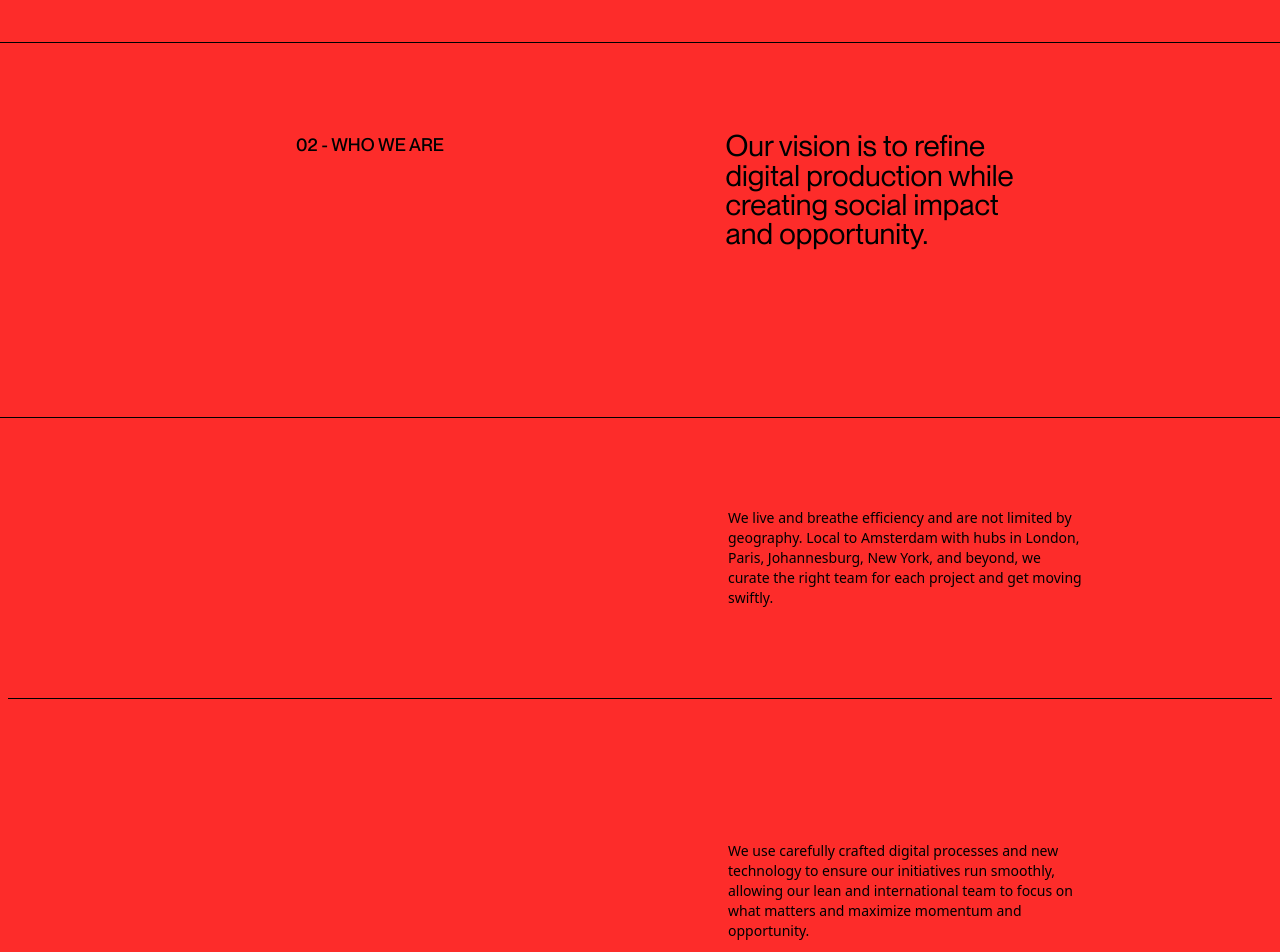
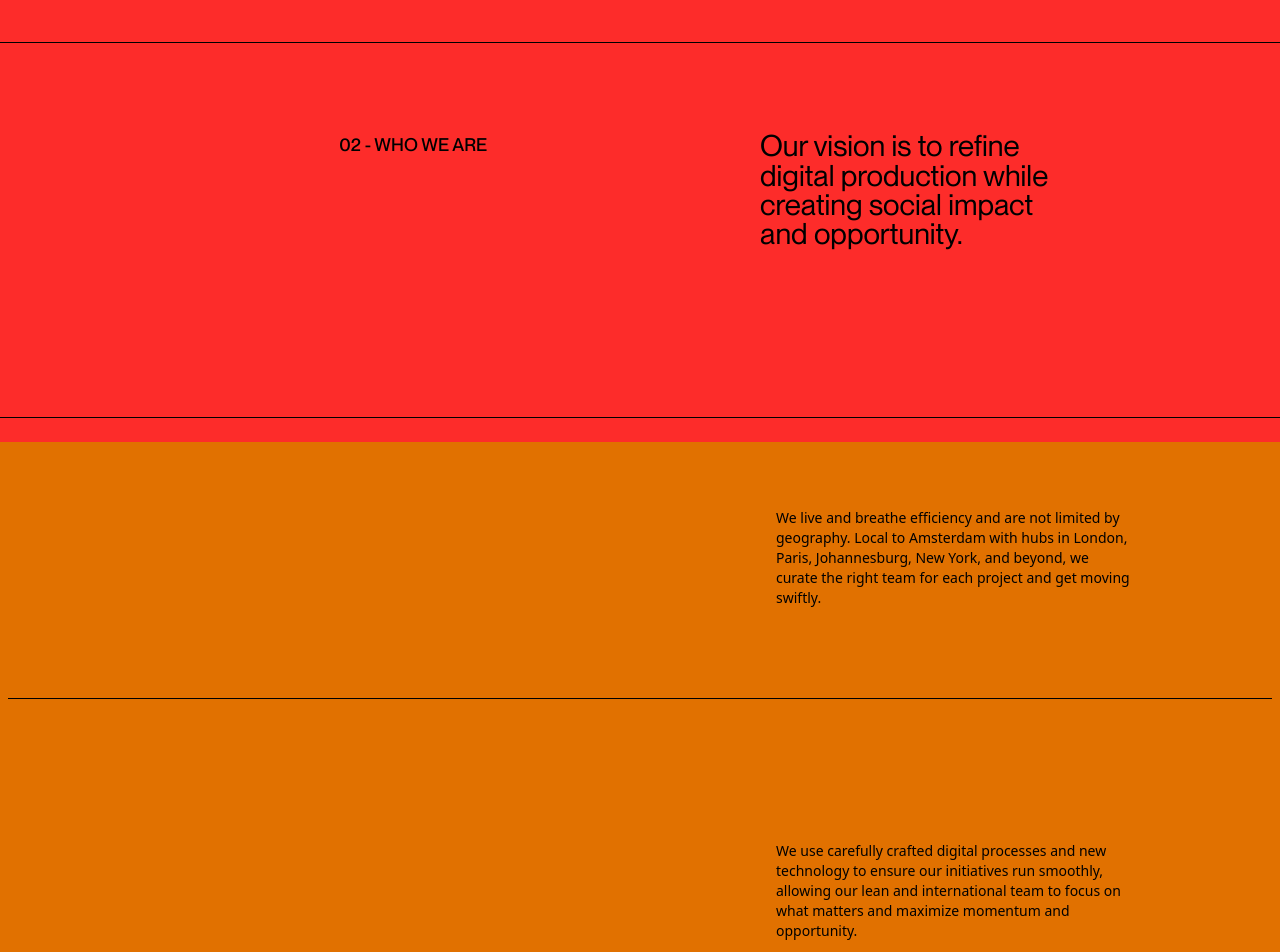
Before and after one commit to DzinToDev/thirtysixstudio, a React (Vite) app: page / in a window 1280 px wide. Shown: the part 3320-4272 px from the top of the page. Built offline with nearby package versions, Linux system fonts and the light colour scheme.

Commit message:
aligh properly

```diff
--- a/src/components/Page3.jsx
+++ b/src/components/Page3.jsx
@@ -34,7 +34,7 @@ const Page3 = () => {
           );
         })}
       </div>
-      <div className="constact h-[45vw] w-[59vw] flex justify-center py-10 ml-26 ">
+      <div className="constact h-[45vw] w-[59vw] flex justify-center py-10 ml-29 ">
         <div className="left-text sm:w-[41%] flex flex-col gap-8 ">
           <p className="text-sm mt-40">
             Got a project in mind? Drop us a line at hello@thirtysixstudio.com
--- a/src/components/Page4.jsx
+++ b/src/components/Page4.jsx
@@ -50,16 +50,17 @@ const Page4 = () => {
 
   return (
     <div className="w-full min-h-screen flex flex-col justify-center">
-      <div className="w-full h-fit border-b-[0.1px] mt-12 pb-32 flex items-start justify-center">
-        <div className="w-[60vw] flex justify-between py-10 pl-10  ">
-          <h1 className="text-lg font-['PPN-Med']">02 - WHO WE ARE</h1>
-          <h1 className="text-[2.3vw] w-[41%] leading-none font-['PPN-Reg'] ">
+      <div className="w-full h-fit border-b-[0.1px] mt-12 pb-32 flex justify-evenly">
+        <div className="w-[67%] flex justify-between py-10     ">
+
+          <h1 className="text-lg font-['PPN-Med'] ml-32">02 - WHO WE ARE</h1>
+          <h1 className="text-[2.3vw] w-[36%] leading-none font-['PPN-Reg'] ml-10 ">
             Our vision is to refine digital production while creating social
             impact and opportunity.
           </h1>
         </div>
       </div>
-      <div className="text-anime-container p-2 mt-6">
+      <div className="text-anime-container p-2 mt-6 bg-amber-600">
         {whoWeAreData.map((item, index) => {
           return (
             <div
@@ -78,7 +79,7 @@ const Page4 = () => {
                   ))}
                 </h1>
               </div>
-              <p className="text-sm w-[28%] ml-22">{item.description}</p>
+              <p className="text-sm w-[28%] ml-34">{item.description}</p>
             </div>
           );
         })}
--- a/src/components/Page5.jsx
+++ b/src/components/Page5.jsx
@@ -3,8 +3,8 @@ import React from 'react'
 const Page5 = () => {
   return (
     <div className='w-full h-screen flex items-center justify-center border-b-[0.1px]'>
-          <div className='h-full w-[60vw] flex justify-end items-center py-10 pl-10'>
-        <div className="left-text sm:w-[41%] flex flex-col gap-8 ">
+          <div className='h-full w-[63%] flex justify-end items-center py-10 pl-10 '>
+        <div className="left-text w-[37%] flex flex-col gap-8 ">
         <h1 className="text-[2.3vw] leading-none ">Our studio represents today's modern world: progressive, inclusive, and socially engaged.</h1>
         <p className="text-sm mt-26">Thirtysixstudio was founded by Gita Jagessar, a queer person of color and seasoned production director from Amsterdam. With over 13 years of experience in digital advertising, Gita has worked with renowned global brands such as Netflix, Converse, Travis Scott, Ben & Jerry’s, Adidas, Cash App, and many more.</p>
         <span className="uppercase text-sm border-[0.2px] w-fit px-3 py-1 rounded-full  ">Learn more</span>
--- a/src/components/Page6.jsx
+++ b/src/components/Page6.jsx
@@ -3,34 +3,40 @@ import React from "react";
 const Page6 = () => {
   return (
     <div className="w-full min-h-screen flex flex-col justify-center items-center py-12 border-b-[0.1px] relative ">
-      <div className="w-full pl-20 py-12 flex justify-center border-b-[0.1px] ">
-        <div className="p3-text w-[60vw] h-full py-12  pt-14">
-          <h1 className='text-sm font-["PPN-Med"]'>OUR 03 - HOW WE GIVE BACK</h1>
+      <div className="w-full pl-20 py-12 flex justify-center border-b-[0.1px]  ">
+        <div className="p3-text w-[62%] h-full py-12  pt-14 pl-6">
+          <h1 className='text-lg font-["PPN-Med"]'>03 - HOW WE GIVE BACK</h1>
           <p className="text-[2.3vw] mt-14 leading-10">
-            We provide you with captivating design, interactive animations,
-            reliable code, and immaculate project coordination. Whether you need
-            a campaign built from scratch or assistance at a specific phase,
-            we’ve got you covered.
+            At Thirtysix studio, we recognize that our industry can perpetuate
+            harm. We believe we have to try and reverse some of these
+            imbalances. That’s why we’re launching SS36, our local social
+            sustainability hub.
           </p>
           <p className="text-[2.3vw] mt-6 leading-10">
-            We provide you with captivating design, interactive animations,
-            reliable code, and immaculate project coordination. Whether you need
-            a campaign built from scratch or assistance at a specific phase,
-            we’ve got you covered.
+            Through SS36, we reinvest some of our revenue and expertise into the
+            communities that shape the culture and trends our field so heavily
+            relies on. Our main focus is on bridging gaps for those affected by
+            systemic obstacles related to race, sexuality, wealth, and gender
+            identity.
           </p>
         </div>
       </div>
-      <div className="constact  w-[59vw] flex justify-start py-10 ml-26 ">
+      <div className="constact w-[53%] flex justify-start py-10 pl-6 ">
         <div className="left-text sm:w-[41%] flex flex-col gap-8 ">
           <p className="text-sm mt-40">
-          Our SS36 work includes community-centric projects for local marginalized groups, as well as career initiatives for marginalized industry talent.
-
-
+            Our SS36 work includes community-centric projects for local
+            marginalized groups, as well as career initiatives for marginalized
+            industry talent.
           </p>
           <p className="text-sm">
-          As a client, the most impactful way you can assist us in reaching our social sustainability goals is by collaborating with our team on a project. We warmly welcome partner- and sponsorships from like-minded individuals and organizations.
+            As a client, the most impactful way you can assist us in reaching
+            our social sustainability goals is by collaborating with our team on
+            a project. We warmly welcome partner- and sponsorships from
+            like-minded individuals and organizations.
           </p>
-          <span className="uppercase text-sm border-[0.2px] w-fit px-3 py-1 rounded-full  ">get in touch</span>
+          <span className="uppercase text-sm border-[0.2px] w-fit px-3 py-1 rounded-full  ">
+            get in touch
+          </span>
         </div>
       </div>
     </div>
```
